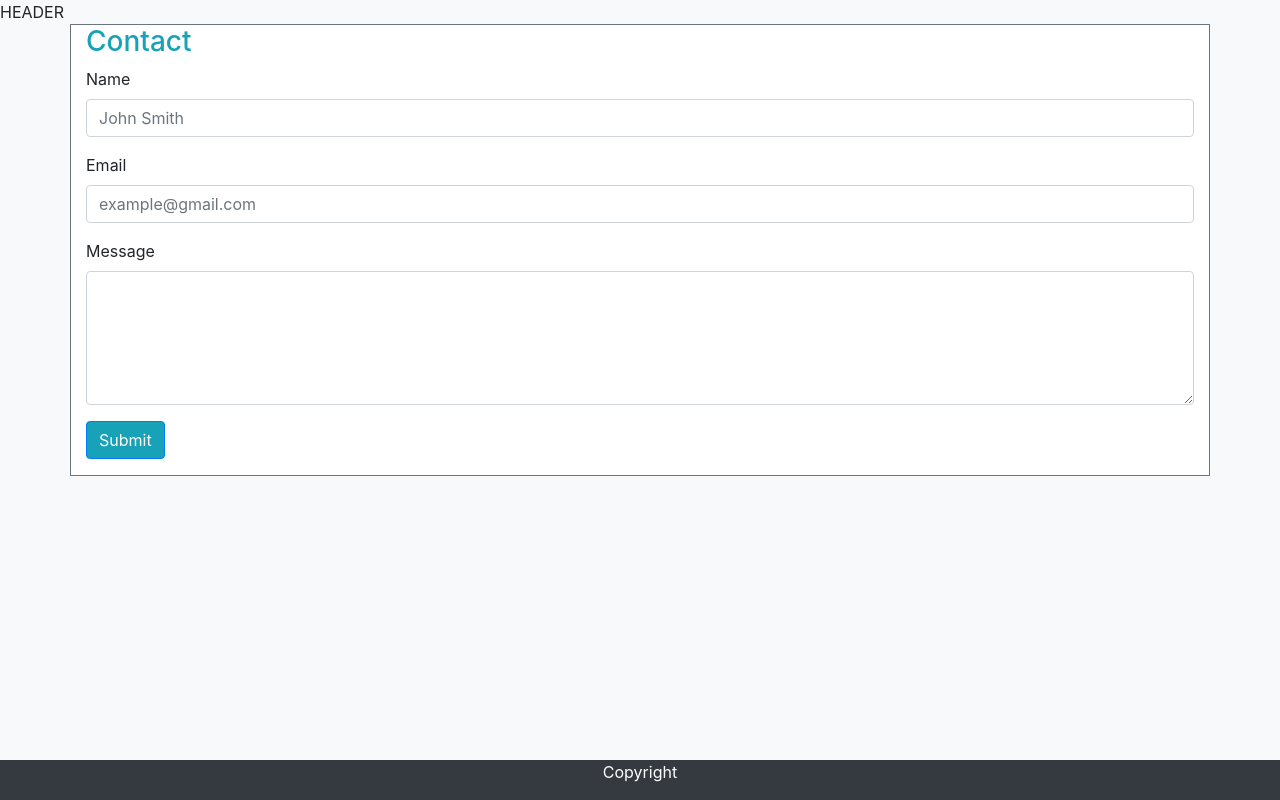
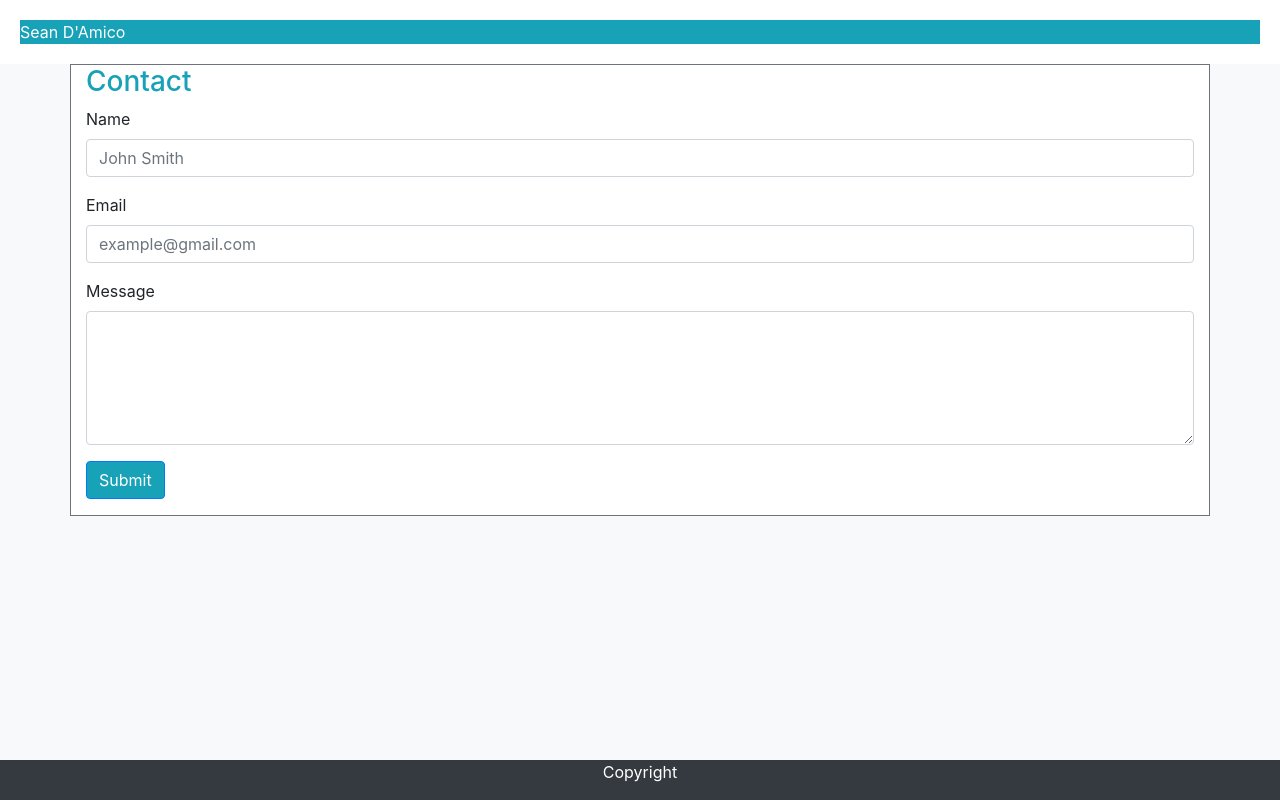
Before and after one commit to damicose/Bootstrap-Portfolio, a plain HTML site: page contact.html in a window 1280 px wide. Drawn offline with nearby package versions, Linux system fonts and the light colour scheme.

Commit message:
minor changes to contact page

```diff
--- a/contact.html
+++ b/contact.html
@@ -11,9 +11,18 @@
 
 <body class="bg-light">
 
-    HEADER
+    <header class="bg-white">
 
-<div class="container bg-white border border-secondary">
+        <div class="card-body">
+            <p class="bg-info text-white card-text">Sean D'Amico</p>
+          </div>
+
+
+
+
+    </header>
+
+<div class="container bg-white border border-secondary justify-content-center">
 <h3 class="text-info">Contact</h3>
     <form>
         <div class="form-group">
```
